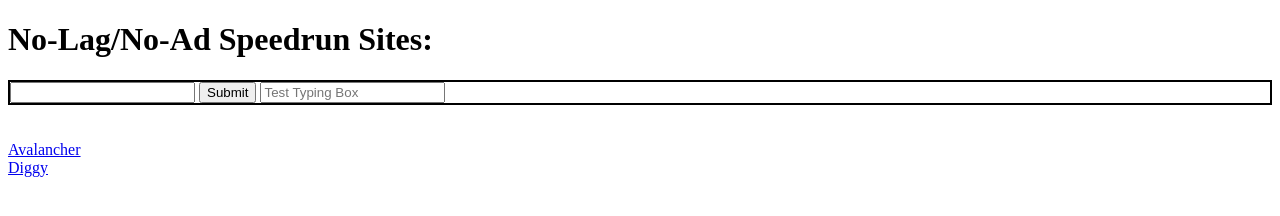
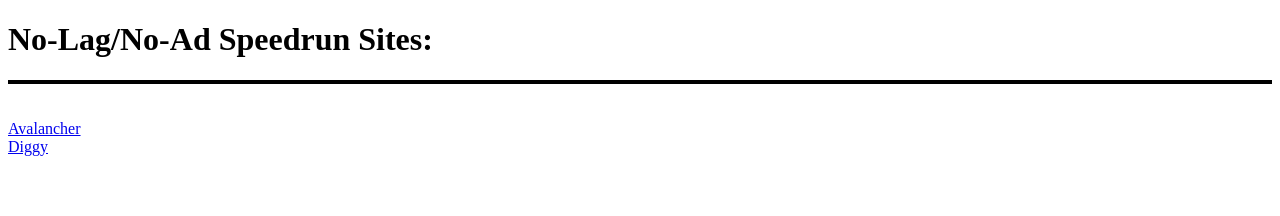
Before and after one commit to exeloar/exeloar.github.io, a plain HTML site: page index.html in a window 1280 px wide. Drawn offline with Linux system fonts and the light colour scheme.

Commit message:
Update index.html

```diff
--- a/index.html
+++ b/index.html
@@ -6,9 +6,6 @@
 	<body>
 		<h1>No-Lag/No-Ad Speedrun Sites:</h1>
 		<div style="border: 2px solid #000000;">
-       			<input type="text" />
-       			<input type="submit" value="Submit" />
-			<input placeholder="Test Typing Box" />
    		</div><br><br>
 		<a href="http://exeloar.github.io/avalancher"> Avalancher<br>
 		<a href="http://exeloar.github.io/diggy"> Diggy<br>
```
